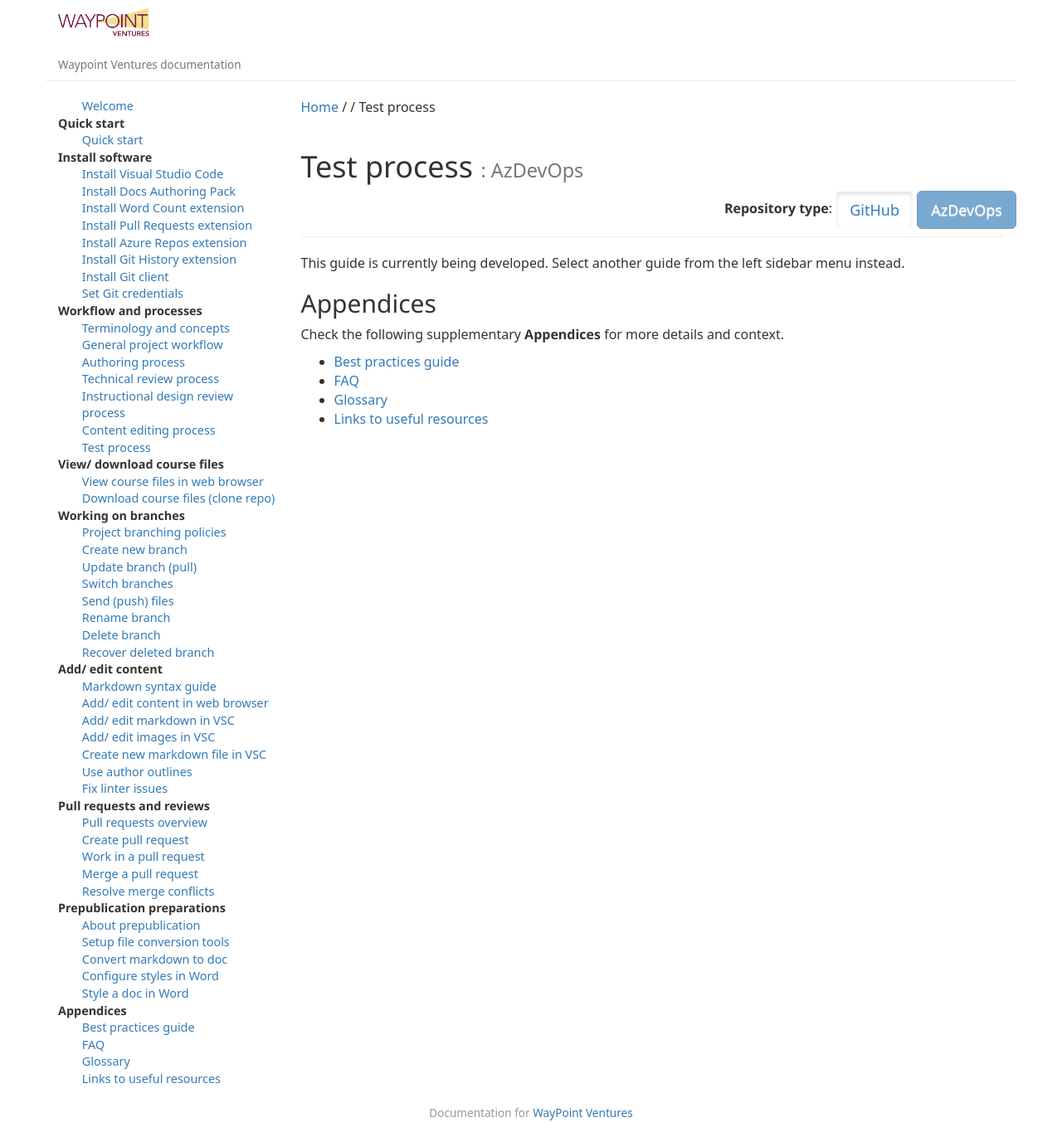
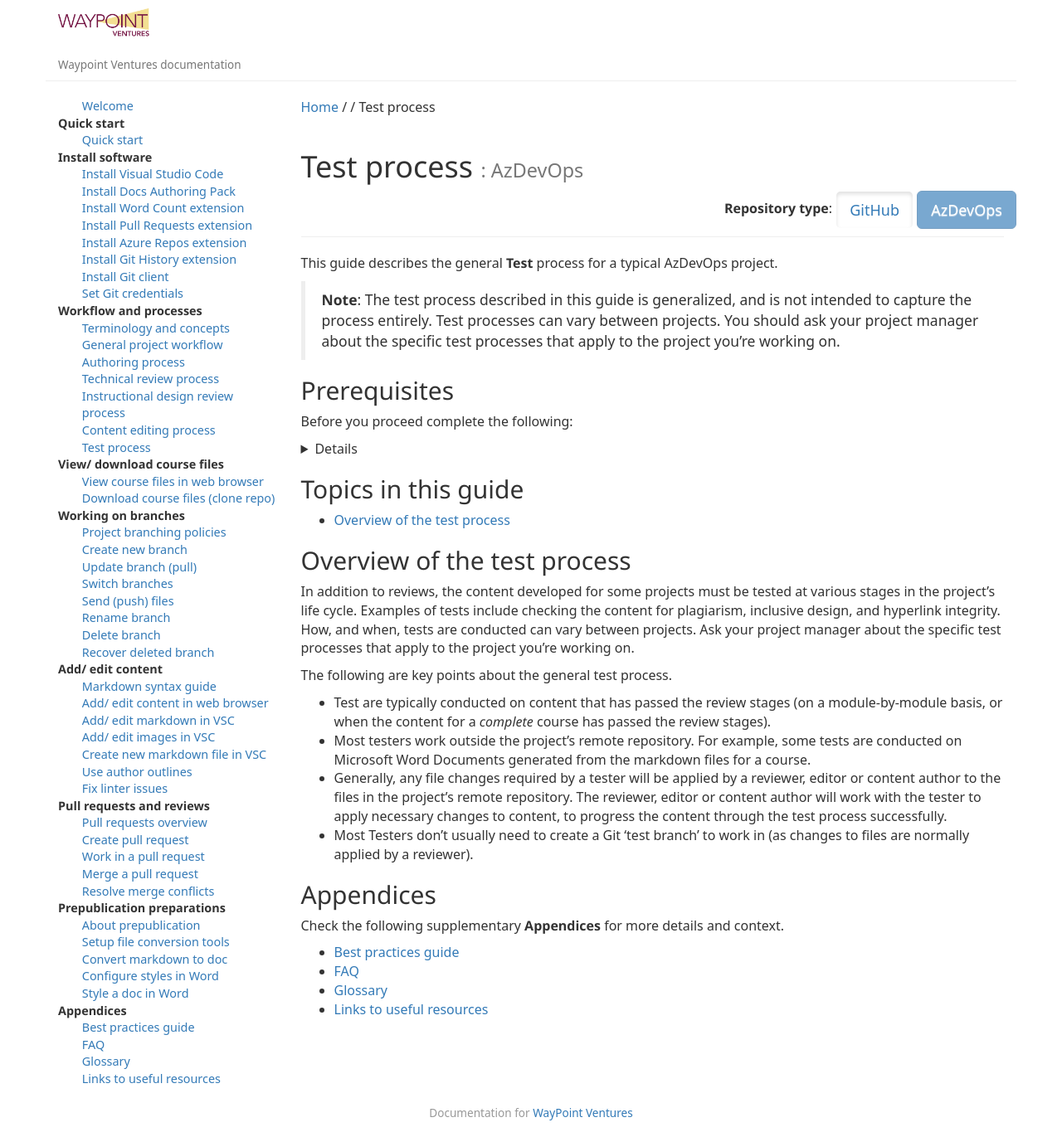
Before and after one commit to mkavana/docs, a Jekyll site: the page built from azdev/_posts/05-workflow/2020-06-07-az-test-process.md, in a window 1280 px wide. Shown: the whole page at 83% size. Built offline with Jekyll 4.4.1, drawn with Linux system fonts in a browser that asks for light colours; some web fonts are replaced.

Commit message:
add text & links to 'test guide' md

```diff
--- a/azdev/_posts/05-workflow/2020-06-07-az-test-process.md
+++ b/azdev/_posts/05-workflow/2020-06-07-az-test-process.md
@@ -2,8 +2,8 @@
 layout: multi
 title: Test process
 subtitle: AzDevOps
-description:
-author:
+description: A guide to the Test process for a typical project
+author: mkavana
 date: 01 Jun 2020
 post-number: 5.7
 #category: workflow
@@ -13,27 +13,28 @@ include-in-quickstart: "false"
 video_url: "none"
 ---
 
-This guide is currently being developed. Select another guide from the left sidebar menu instead.
+This guide describes the general **Test** process for a typical AzDevOps project.
 
-<!--
-uncomment to add content
+> **Note**: The test process described in this guide is generalized, and is not intended to capture the process entirely. Test processes can vary between projects. You should ask your project manager about the specific test processes that apply to the project you're working on.
+>
 
 {% include prerequisites.html %}
 
 ## Topics in this guide
 
-- [Example topic full name](#example-shortname)
+- [Overview of the test process](#az-test-overview)
 
 {% include video.html %}
 
-## Example {#example-shortname}
+## Overview of the test process {#az-test-overview}
 
-Complete the following steps to...
+In addition to reviews, the content developed for some projects must be tested at various stages in the project's life cycle. Examples of tests include checking the content for plagiarism, inclusive design, and hyperlink integrity. How, and when, tests are conducted can vary between projects. Ask your project manager about the specific test processes that apply to the project you're working on.
 
-For example, in the following image, ...
+The following are key points about the general test process.
 
-![Alt image text placeholder]((../assets/images/05-workflow/test/azdev/img-placeholder.png)
-
--->
+- Test are typically conducted on content that has passed the review stages (on a module-by-module basis, or when the content for a *complete* course has passed the review stages).
+- Most testers work outside the project's remote repository. For example, some tests are conducted on Microsoft Word Documents generated from the markdown files for a course.
+- Generally, any file changes required by a tester will be applied by a reviewer, editor or content author to the files in the project's remote repository. The reviewer, editor or content author will work with the tester to apply necessary changes to content, to progress the content through the test process successfully.
+- Most Testers don't usually need to create a Git 'test branch' to work in (as changes to files are normally applied by a reviewer).
 
 {% include appendices.html %}
```
